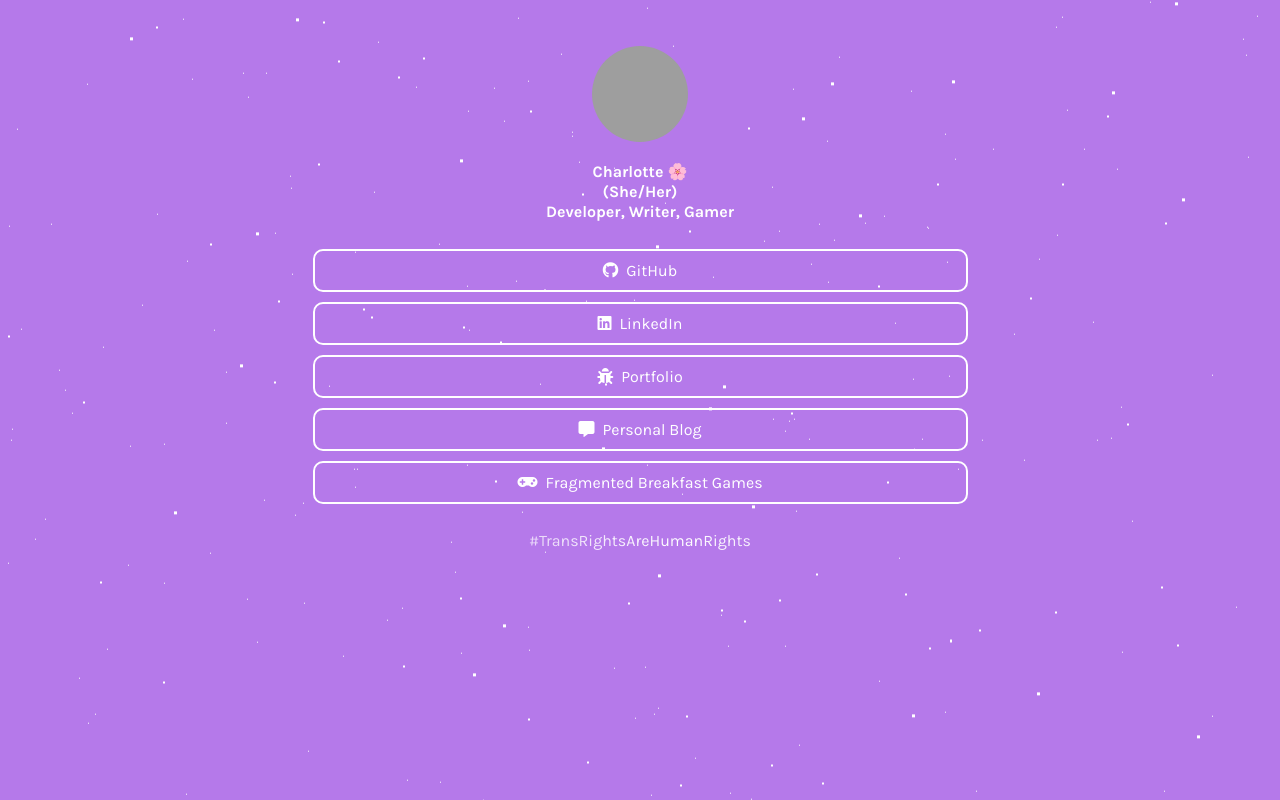
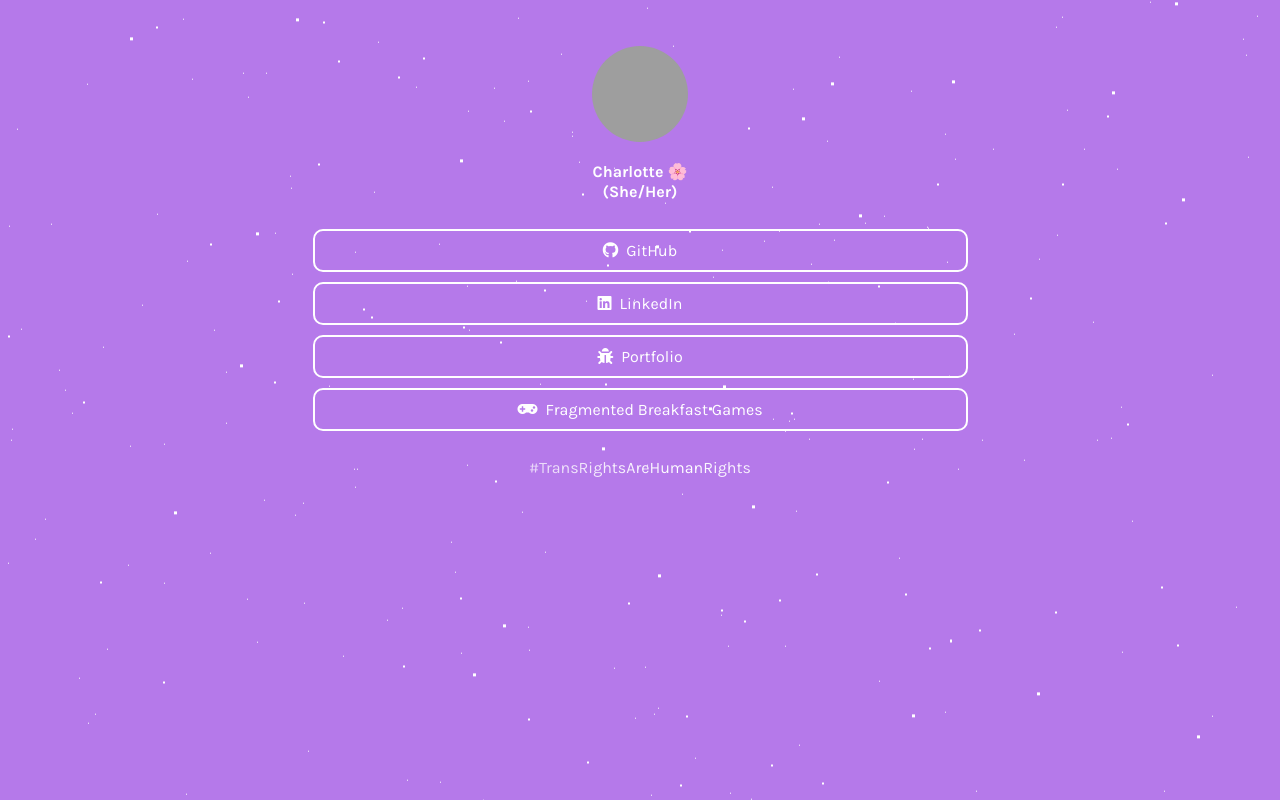
Before and after one commit to charlotte-2222/links, a plain HTML site: page index.html in a window 1280 px wide. Drawn offline with Linux system fonts and the light colour scheme; grey boxes are pictures that could not be loaded.

Commit message:
deleted old links
Signed-off-by: Charlotte <ayy.charlotte@gmail.com>

```diff
--- a/index.html
+++ b/index.html
@@ -39,7 +39,7 @@ https://github.com/johnggli/linktree
       </a>
     </div>
     <div class="popup-quote">
-      I'm your average girlfoe and cult leader. Careful out there - I might bite you :)
+      I'm your average girlfoe and cult leader.
     </div>
     <a class="popup-close" onclick="history.back()">&times;</a>
   </div>
@@ -48,7 +48,6 @@ https://github.com/johnggli/linktree
 <div id="userName">
   Charlotte &#x1F338;<br>
   (She/Her)<br>
-  Developer, Writer, Gamer
 </div>
 
 <div id="links">
@@ -60,9 +59,6 @@ https://github.com/johnggli/linktree
   </a>
   <a class="link" href="https://charlotte-2222.github.io/char-site/" target="_blank">
     <i class="fas fa-bug">&nbsp;&nbsp;</i>Portfolio
-  </a>
-  <a class="link" href="https://charlotte-2222.github.io/" target="_blank">
-    <i class="fas fa-comment-alt">&nbsp;&nbsp;</i>Personal Blog
   </a>
   <a class="link" href="https://github.com/Fragmented-Breakfast-Games" target="_blank">
     <i class="fas fa-gamepad">&nbsp;&nbsp;</i>Fragmented Breakfast Games
```
